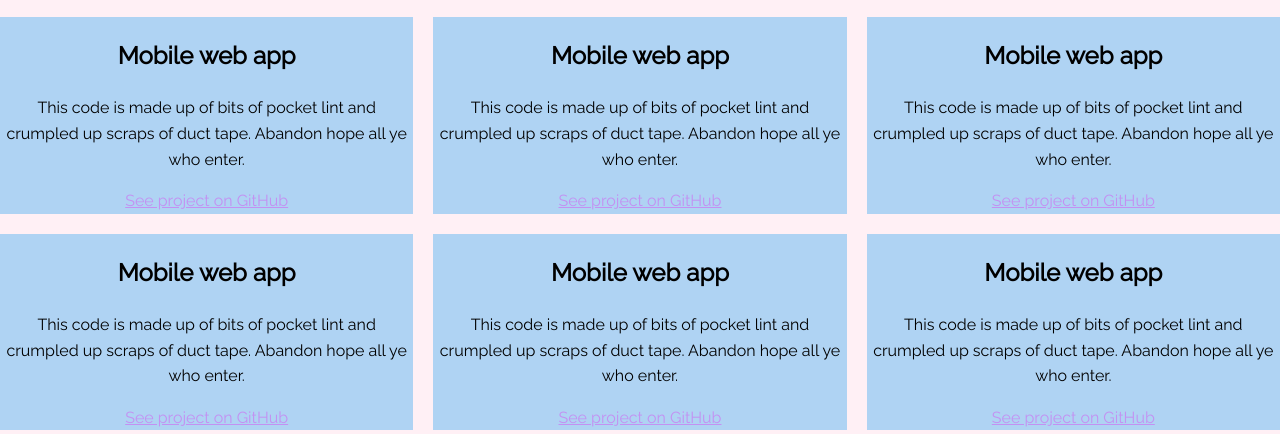
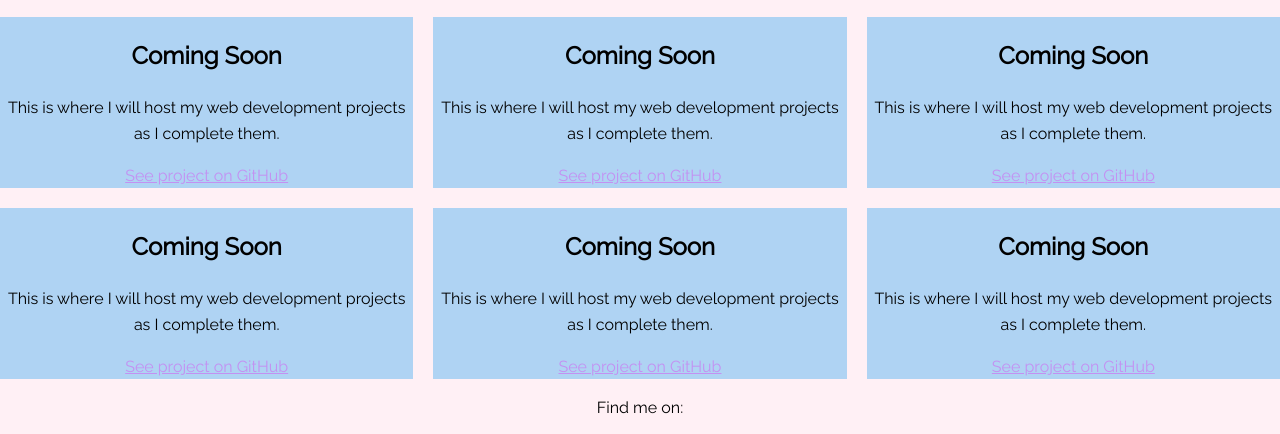
Before and after one commit to christopherinvans/Portfolio-Site, a plain HTML site: page work.html in a window 1280 px wide. Shown: the part 181-615 px from the top of the page. Drawn offline with nearby package versions, Linux system fonts and the light colour scheme.

Commit message:
updated text on work page

```diff
--- a/work.html
+++ b/work.html
@@ -39,49 +39,49 @@
     <div class="project-list">
 
       <div class="project-list__item">
-        <h2>Mobile web app</h2>
+        <h2>Coming Soon</h2>
         <p>
-          This code is made up of bits of pocket lint and crumpled up scraps of duct tape. Abandon hope all ye who enter.
+          This is where I will host my web development projects as I complete them.
         </p>
         <a href="#">See project on GitHub</a>
       </div>
 
       <div class="project-list__item">
-        <h2>Mobile web app</h2>
+        <h2>Coming Soon</h2>
         <p>
-          This code is made up of bits of pocket lint and crumpled up scraps of duct tape. Abandon hope all ye who enter.
+          This is where I will host my web development projects as I complete them.
         </p>
         <a href="#">See project on GitHub</a>
       </div>
 
       <div class="project-list__item">
-        <h2>Mobile web app</h2>
+        <h2>Coming Soon</h2>
         <p>
-          This code is made up of bits of pocket lint and crumpled up scraps of duct tape. Abandon hope all ye who enter.
+          This is where I will host my web development projects as I complete them.
         </p>
         <a href="#">See project on GitHub</a>
       </div>
 
       <div class="project-list__item">
-        <h2>Mobile web app</h2>
+        <h2>Coming Soon</h2>
         <p>
-          This code is made up of bits of pocket lint and crumpled up scraps of duct tape. Abandon hope all ye who enter.
+          This is where I will host my web development projects as I complete them.
         </p>
         <a href="#">See project on GitHub</a>
       </div>
 
       <div class="project-list__item">
-        <h2>Mobile web app</h2>
+        <h2>Coming Soon</h2>
         <p>
-          This code is made up of bits of pocket lint and crumpled up scraps of duct tape. Abandon hope all ye who enter.
+          This is where I will host my web development projects as I complete them.
         </p>
         <a href="#">See project on GitHub</a>
       </div>
 
       <div class="project-list__item">
-        <h2>Mobile web app</h2>
+        <h2>Coming Soon</h2>
         <p>
-          This code is made up of bits of pocket lint and crumpled up scraps of duct tape. Abandon hope all ye who enter.
+          This is where I will host my web development projects as I complete them.
         </p>
         <a href="#">See project on GitHub</a>
       </div>
@@ -96,7 +96,9 @@
       <a href="https://www.github.com/christopherinvans">
         <img src="img/github.svg" alt="GitHub logo">
       </a>
+
       <img src="img/twitter.svg" alt="Twitter logo">
+
       <a href="https://www.linkedin.com/in/christopher-jewhurst-27191555">
         <img src="img/linkedin.svg" alt="LinkedIn logo">
       </a>
```
